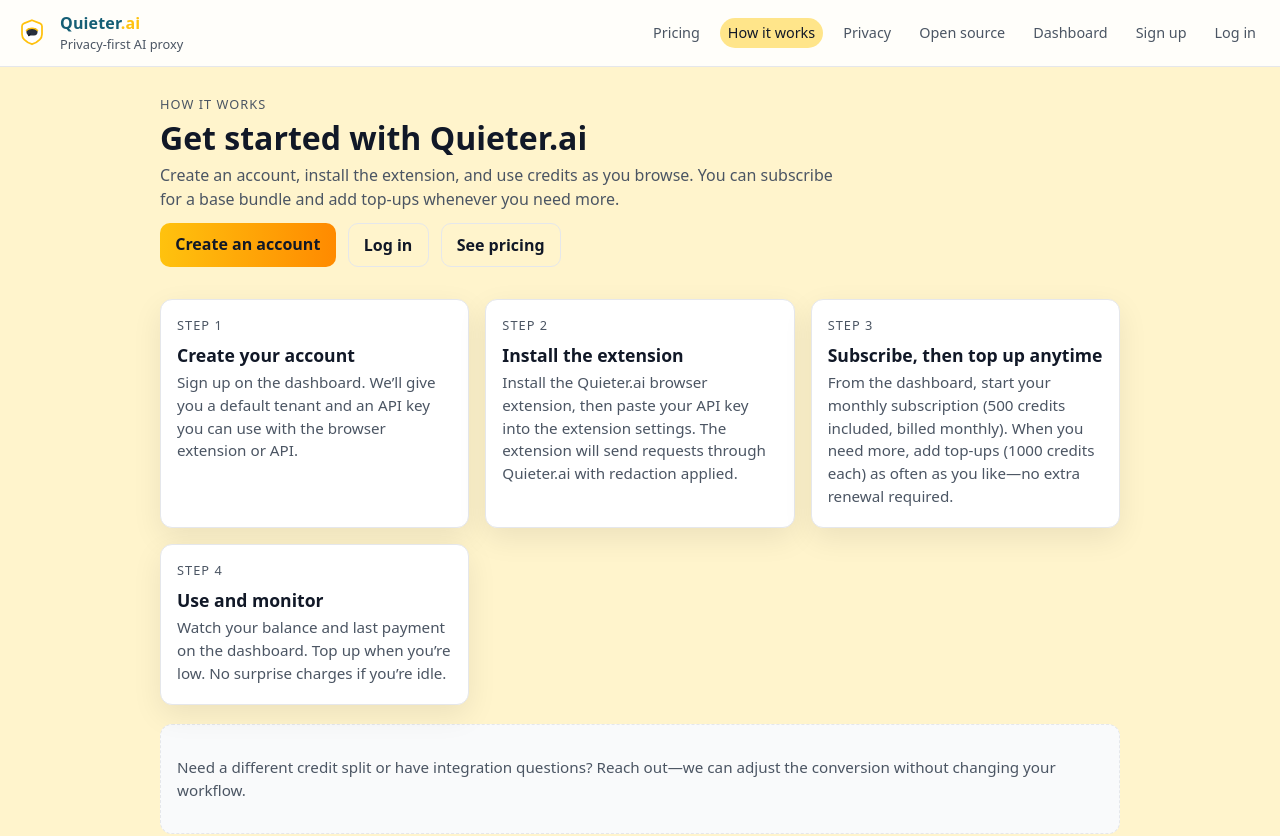
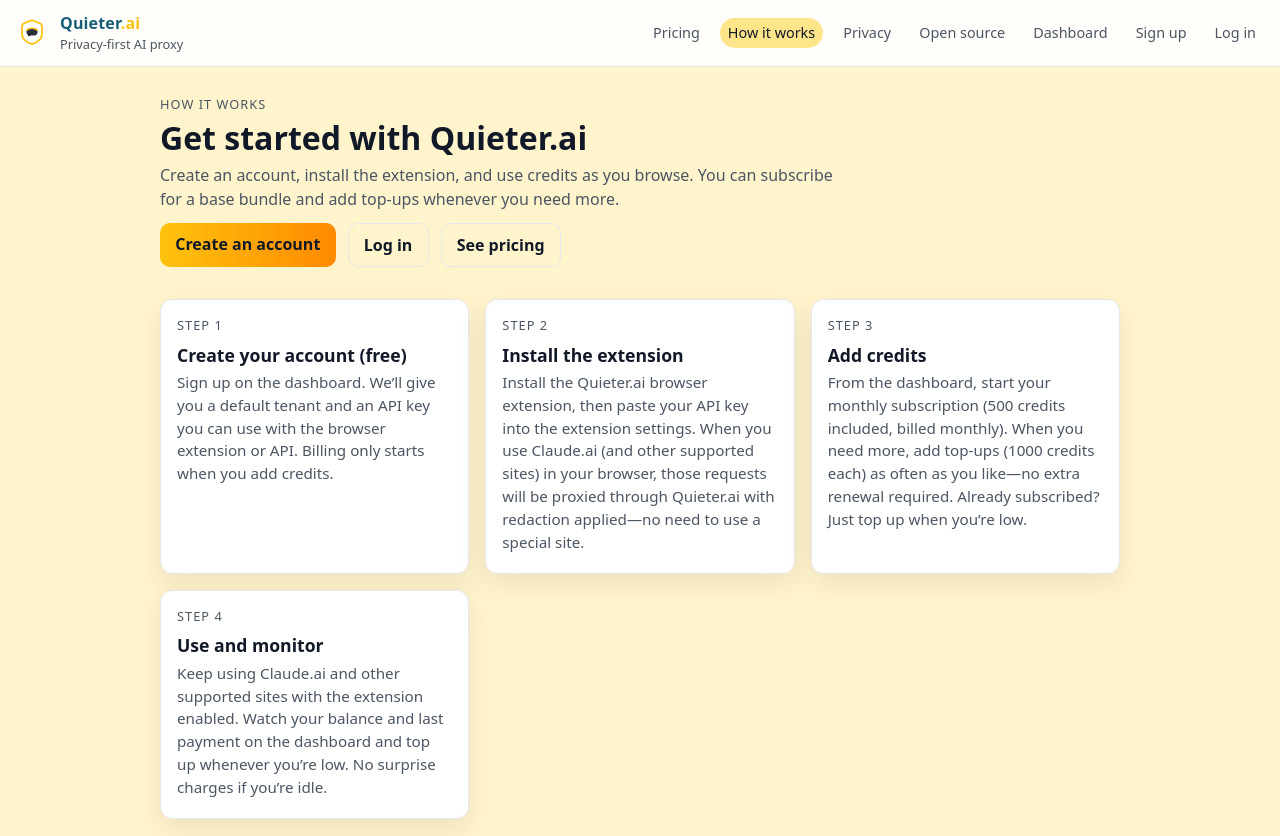
Before and after one commit to pleniv01/quieter.ai, a Vue app in the folder frontend/: page /how-it-works in a window 1280 px wide. Shown: the top 836 px of the page. Built offline with nearby package versions, Linux system fonts and the light colour scheme.

Commit message:
Clarify how-it-works steps and extension usage

```diff
--- a/frontend/src/views/HowItWorks.vue
+++ b/frontend/src/views/HowItWorks.vue
@@ -20,10 +20,10 @@
     <div class="steps">
       <div class="step">
         <p class="eyebrow">Step 1</p>
-        <h2>Create your account</h2>
+        <h2>Create your account (free)</h2>
         <p class="muted">
-          Sign up on the dashboard. We’ll give you a default tenant and an API key you can use with
-          the browser extension or API.
+          Sign up on the dashboard. We’ll give you a default tenant and an API key you can use with the
+          browser extension or API. Billing only starts when you add credits.
         </p>
       </div>
       <div class="step">
@@ -31,23 +31,25 @@
         <h2>Install the extension</h2>
         <p class="muted">
           Install the Quieter.ai browser extension, then paste your API key into the extension
-          settings. The extension will send requests through Quieter.ai with redaction applied.
+          settings. When you use Claude.ai (and other supported sites) in your browser, those requests
+          will be proxied through Quieter.ai with redaction applied—no need to use a special site.
         </p>
       </div>
       <div class="step">
         <p class="eyebrow">Step 3</p>
-        <h2>Subscribe, then top up anytime</h2>
+        <h2>Add credits</h2>
         <p class="muted">
           From the dashboard, start your monthly subscription (500 credits included, billed monthly).
           When you need more, add top-ups (1000 credits each) as often as you like—no extra renewal
-          required.
+          required. Already subscribed? Just top up when you’re low.
         </p>
       </div>
       <div class="step">
         <p class="eyebrow">Step 4</p>
         <h2>Use and monitor</h2>
         <p class="muted">
-          Watch your balance and last payment on the dashboard. Top up when you’re low. No surprise
+          Keep using Claude.ai and other supported sites with the extension enabled. Watch your
+          balance and last payment on the dashboard and top up whenever you’re low. No surprise
           charges if you’re idle.
         </p>
       </div>
```
